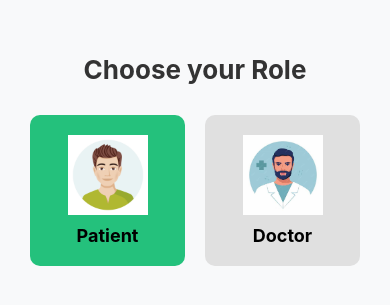
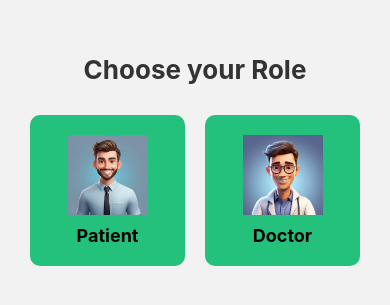
Before and after one commit to Vibe-life-2025/Vibe-Lift, a React Native app: screen /RoleScreen in a window 390 px wide. Shown: the part 257-562 px from the top of the page. Built offline with nearby package versions, Linux system fonts and the light colour scheme.

Commit message:
Updated  Role Selection  Screen

```diff
--- a/App.js
+++ b/App.js
@@ -15,10 +15,10 @@ const Tab = createBottomTabNavigator();
 
 const themeColors = {
   primary: '#24C17C',
-  secondary: '#F8F9FA',
+  secondary: '09D85F',
   text: '#333',
   accent: '#FFD700',
-  background: '#EAF8F1',
+  background: '89FFB9',
   tabInactive: '#A0A0A0',
   cardBackground: '#FFFFFF',
 };
--- a/screens/RoleScreen.js
+++ b/screens/RoleScreen.js
@@ -10,7 +10,7 @@ const RoleScreen = ({ navigation }) => {
           style={[styles.roleButton, styles.patient]}
           onPress={() => navigation.replace('PatientSelection')}
         >
-          <Image source={require('../assets/images/patient.png')} style={styles.image} />
+          <Image source={require('../assets/images/patient2.png')} style={styles.image} />
           <Text style={styles.roleText}>Patient</Text>
         </TouchableOpacity>
 
@@ -18,7 +18,7 @@ const RoleScreen = ({ navigation }) => {
           style={[styles.roleButton, styles.doctor]}
           onPress={() => navigation.replace('DoctorLogin')}
         >
-          <Image source={require('../assets/images/doctor.png')} style={styles.image} />
+          <Image source={require('../assets/images/doctor2.png')} style={styles.image} />
           <Text style={styles.roleText}>Doctor</Text>
         </TouchableOpacity>
       </View>
@@ -31,7 +31,7 @@ export default RoleScreen;
 const styles = StyleSheet.create({
   container: {
     flex: 1,
-    backgroundColor: '#F8F9FA',
+    backgroundColor: '09D85F',
     justifyContent: 'center',
     alignItems: 'center',
     padding: 20,
@@ -58,7 +58,7 @@ const styles = StyleSheet.create({
     backgroundColor: '#24C17C',
   },
   doctor: {
-    backgroundColor: '#E0E0E0',
+    backgroundColor: '#24C17C',
   },
   roleText: {
     fontSize: 18,
```
